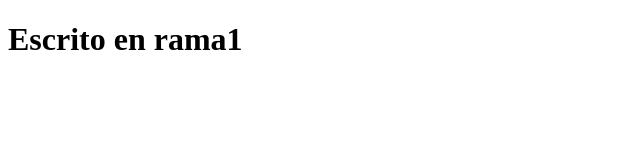
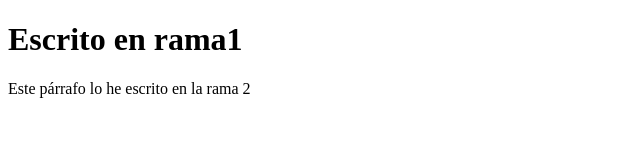
Before and after one commit to ZoeHAB/jsb40rt, a plain HTML site: page index.html in a window 1280 px wide. Shown: the whole page, without its empty margins (0-640 px from the left). Drawn offline with Linux system fonts and the light colour scheme.

Commit message:
header y section

```diff
--- a/index.html
+++ b/index.html
@@ -10,5 +10,8 @@
     <header>
       <h1>Escrito en rama1</h1>
     </header>
+    <section>
+      <p>Este párrafo lo he escrito en la rama 2</p>
+    </section>
   </body>
 </html>
```
